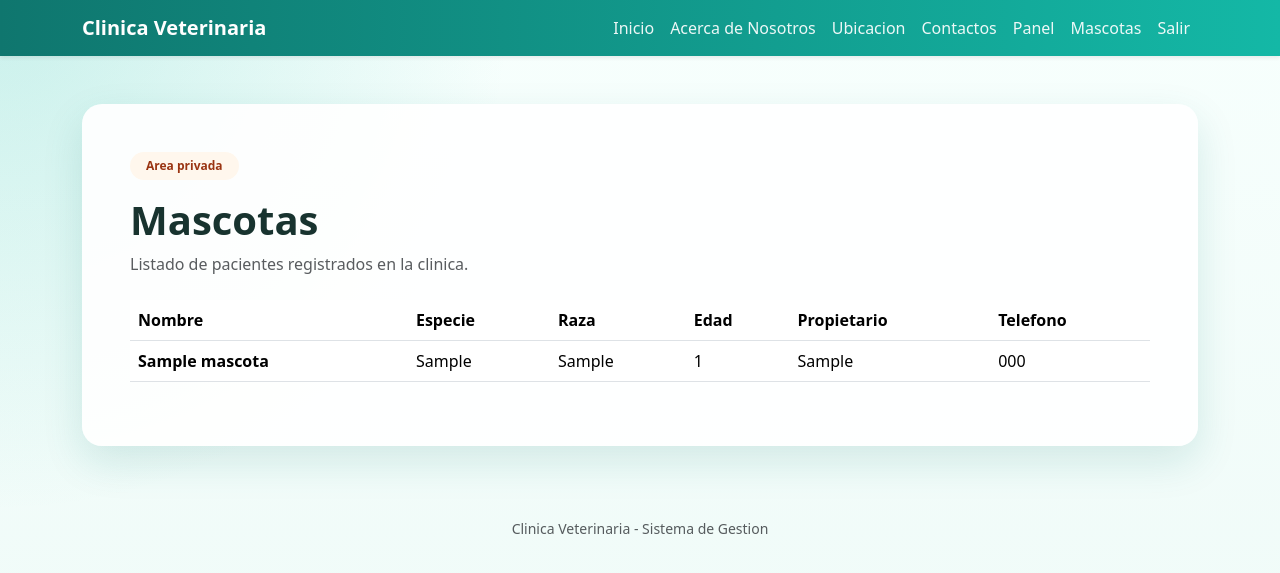
After one commit to edsonvenegas5865-lgtm/veterinariaaa, a Django app: page /mascotas/ in a window 1280 px wide. The commit adds this page. Shown: the top 573 px of the page. Run offline with Django 5.2, Linux system fonts and the light colour scheme; a user stored in the database is signed in; tables that the repository leaves empty hold one stand-in row (values such as "Sample post").

Commit message:
Crear listado privado de mascotas

```diff
--- a/principal/templates/principal/base.html
+++ b/principal/templates/principal/base.html
@@ -122,6 +122,9 @@
                             <a class="nav-link" href="{% url 'panel' %}">Panel</a>
                         </li>
                         <li class="nav-item">
+                            <a class="nav-link" href="{% url 'mascotas' %}">Mascotas</a>
+                        </li>
+                        <li class="nav-item">
                             <form method="post" action="{% url 'logout' %}">
                                 {% csrf_token %}
                                 <button type="submit" class="btn-salir">Salir</button>
--- /dev/null
+++ b/principal/templates/principal/mascotas.html
@@ -0,0 +1,46 @@
+{% extends 'principal/base.html' %}
+
+{% block title %}Mascotas - Clinica Veterinaria{% endblock %}
+
+{% block content %}
+<section class="d-flex flex-column flex-md-row justify-content-between gap-3 mb-4">
+    <div>
+        <span class="badge badge-suave rounded-pill px-3 py-2 mb-3">Area privada</span>
+        <h1 class="fw-bold mb-2">Mascotas</h1>
+        <p class="text-muted mb-0">Listado de pacientes registrados en la clinica.</p>
+    </div>
+</section>
+
+{% if mascotas %}
+    <div class="table-responsive">
+        <table class="table table-hover align-middle">
+            <thead>
+                <tr>
+                    <th>Nombre</th>
+                    <th>Especie</th>
+                    <th>Raza</th>
+                    <th>Edad</th>
+                    <th>Propietario</th>
+                    <th>Telefono</th>
+                </tr>
+            </thead>
+            <tbody>
+                {% for mascota in mascotas %}
+                    <tr>
+                        <td class="fw-semibold">{{ mascota.nombre }}</td>
+                        <td>{{ mascota.especie }}</td>
+                        <td>{{ mascota.raza|default:"Sin registrar" }}</td>
+                        <td>{{ mascota.edad }}</td>
+                        <td>{{ mascota.propietario }}</td>
+                        <td>{{ mascota.telefono_propietario|default:"Sin registrar" }}</td>
+                    </tr>
+                {% endfor %}
+            </tbody>
+        </table>
+    </div>
+{% else %}
+    <div class="alert alert-info mb-0">
+        Aun no hay mascotas registradas.
+    </div>
+{% endif %}
+{% endblock %}
--- a/principal/templates/principal/panel.html
+++ b/principal/templates/principal/panel.html
@@ -22,12 +22,12 @@
         </div>
     </div>
     <div class="col-md-4">
-        <div class="tarjeta-servicio h-100 p-4">
+        <a class="tarjeta-servicio h-100 p-4 d-block text-decoration-none text-reset" href="{% url 'mascotas' %}">
             <h2 class="h5 fw-semibold">Mascotas</h2>
             <p class="text-muted mb-0">
                 Registro y consulta de pacientes de la clinica.
             </p>
-        </div>
+        </a>
     </div>
     <div class="col-md-4">
         <div class="tarjeta-servicio h-100 p-4">
--- a/principal/urls.py
+++ b/principal/urls.py
@@ -11,4 +11,5 @@ urlpatterns = [
     path('login/', auth_views.LoginView.as_view(template_name='principal/login.html'), name='login'),
     path('logout/', auth_views.LogoutView.as_view(), name='logout'),
     path('panel/', views.panel, name='panel'),
+    path('mascotas/', views.mascotas, name='mascotas'),
 ]
--- a/principal/views.py
+++ b/principal/views.py
@@ -1,5 +1,7 @@
 from django.shortcuts import render
 from django.contrib.auth.decorators import login_required
+
+from .models import Mascota
 
 
 def inicio(request):
@@ -21,3 +23,13 @@ def contactos(request):
 @login_required
 def panel(request):
     return render(request, 'principal/panel.html')
+
+
+@login_required
+def mascotas(request):
+    mascotas_registradas = Mascota.objects.all().order_by('nombre')
+    return render(
+        request,
+        'principal/mascotas.html',
+        {'mascotas': mascotas_registradas},
+    )
```
